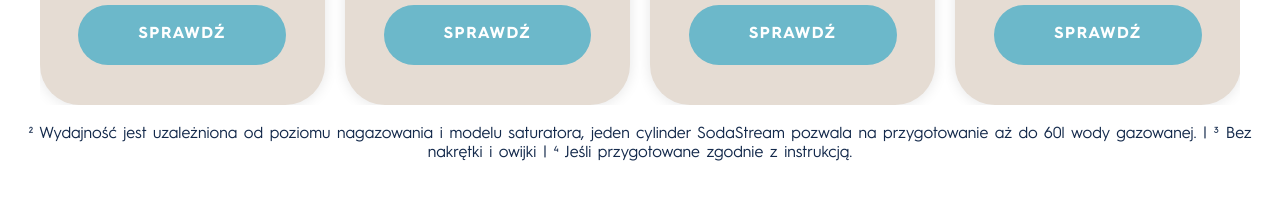
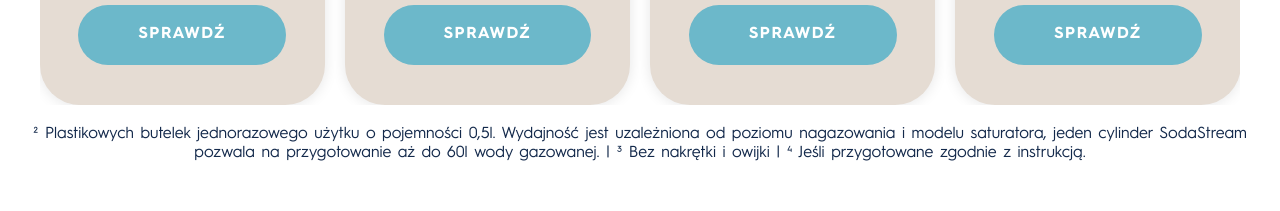
Before and after one commit to eStoreLabs/SO-43-Sodastream-EarthDay-GENERIC, a plain HTML site: page index.html in a window 1280 px wide. Shown: the part 1520-1731 px from the top of the page. Drawn offline with Linux system fonts and the light colour scheme; grey boxes are pictures that could not be loaded.

Commit message:
fix: Update disclaimer

```diff
--- a/index.html
+++ b/index.html
@@ -92,8 +92,9 @@
                         Sprawdź
                       </a>
                       <p class="es-cross__single-subtitle-disclaimer">
-                        ² Wydajność jest uzależniona od poziomu nagazowania i modelu saturatora,
-                        jeden cylinder SodaStream pozwala na przygotowanie aż do 60l wody gazowanej.
+                        ²&nbsp;Plastikowych butelek jednorazowego użytku o pojemności 0,5l. Wydajność jest uzależniona
+                          od poziomu nagazowania i modelu saturatora, jeden cylinder SodaStream pozwala na przygotowanie
+                          aż do 60l wody gazowanej.
                       </p>
                     </div>
 
@@ -119,8 +120,8 @@
                       </a>
 
                       <p class="es-cross__single-subtitle-disclaimer">
-                        ³ Bez nakrętki i owijki<br>
-                        ⁴ Jeśli przygotowane zgodnie z instrukcją.
+                        ³&nbsp;Bez nakrętki i owijki<br>
+                        ⁴&nbsp;Jeśli przygotowane zgodnie z instrukcją.
                       </p>
                     </div>
 
@@ -152,9 +153,10 @@
           </div>
 
           <p class="es-cross__disclaimer es-cross__disclaimer--desktop">
-            ² Wydajność jest uzależniona od poziomu nagazowania i modelu saturatora,
-            jeden cylinder SodaStream pozwala na przygotowanie aż do 60l wody gazowanej.
-            | ³ Bez nakrętki i owijki | ⁴ Jeśli przygotowane zgodnie z instrukcją.
+            ²&nbsp;Plastikowych butelek jednorazowego użytku o pojemności 0,5l. Wydajność jest uzależniona
+            od poziomu nagazowania i modelu saturatora, jeden cylinder SodaStream pozwala na przygotowanie
+            aż do 60l wody gazowanej.
+            | ³&nbsp;Bez nakrętki i owijki | ⁴&nbsp;Jeśli przygotowane zgodnie z instrukcją.
           </p>
         </div>
 
```
